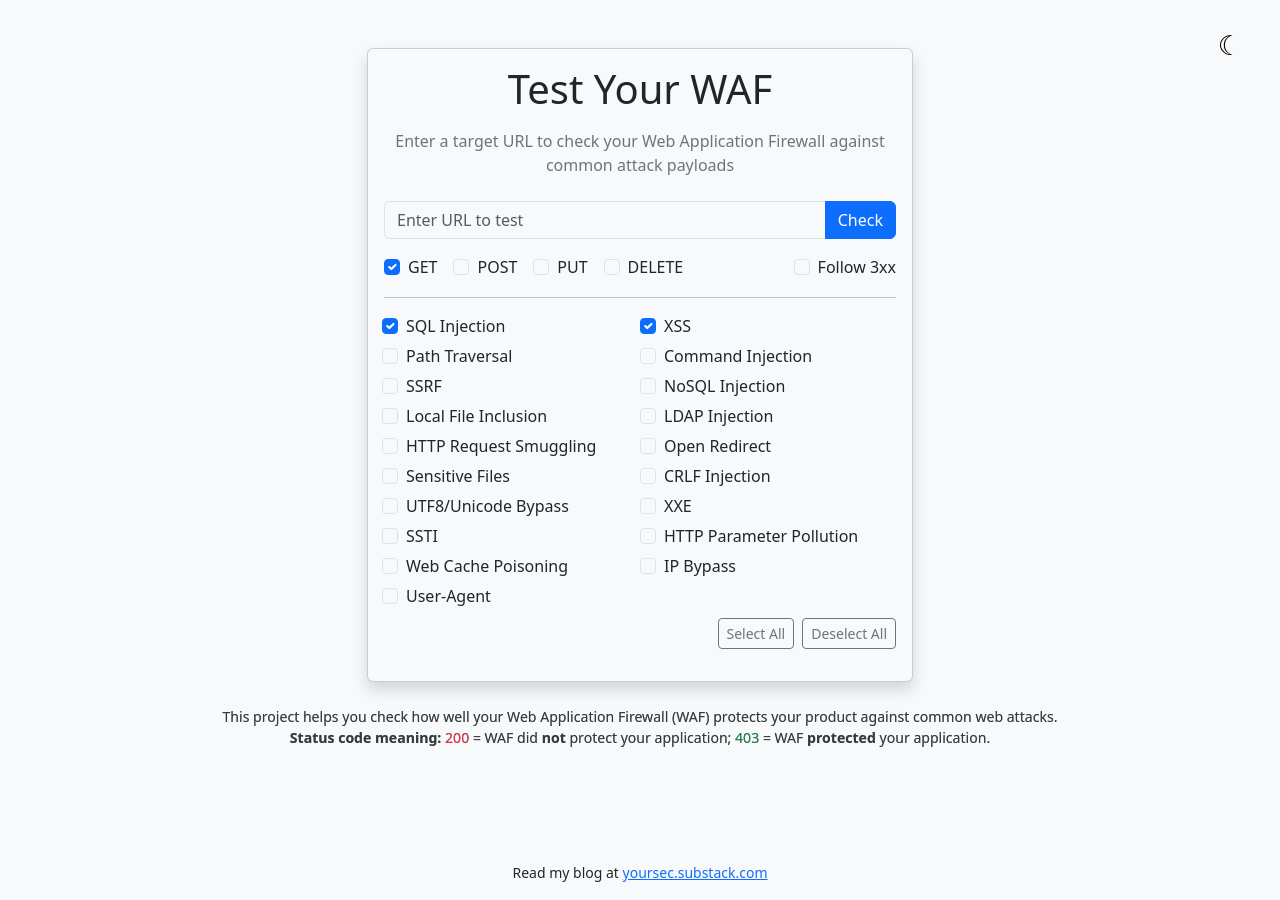
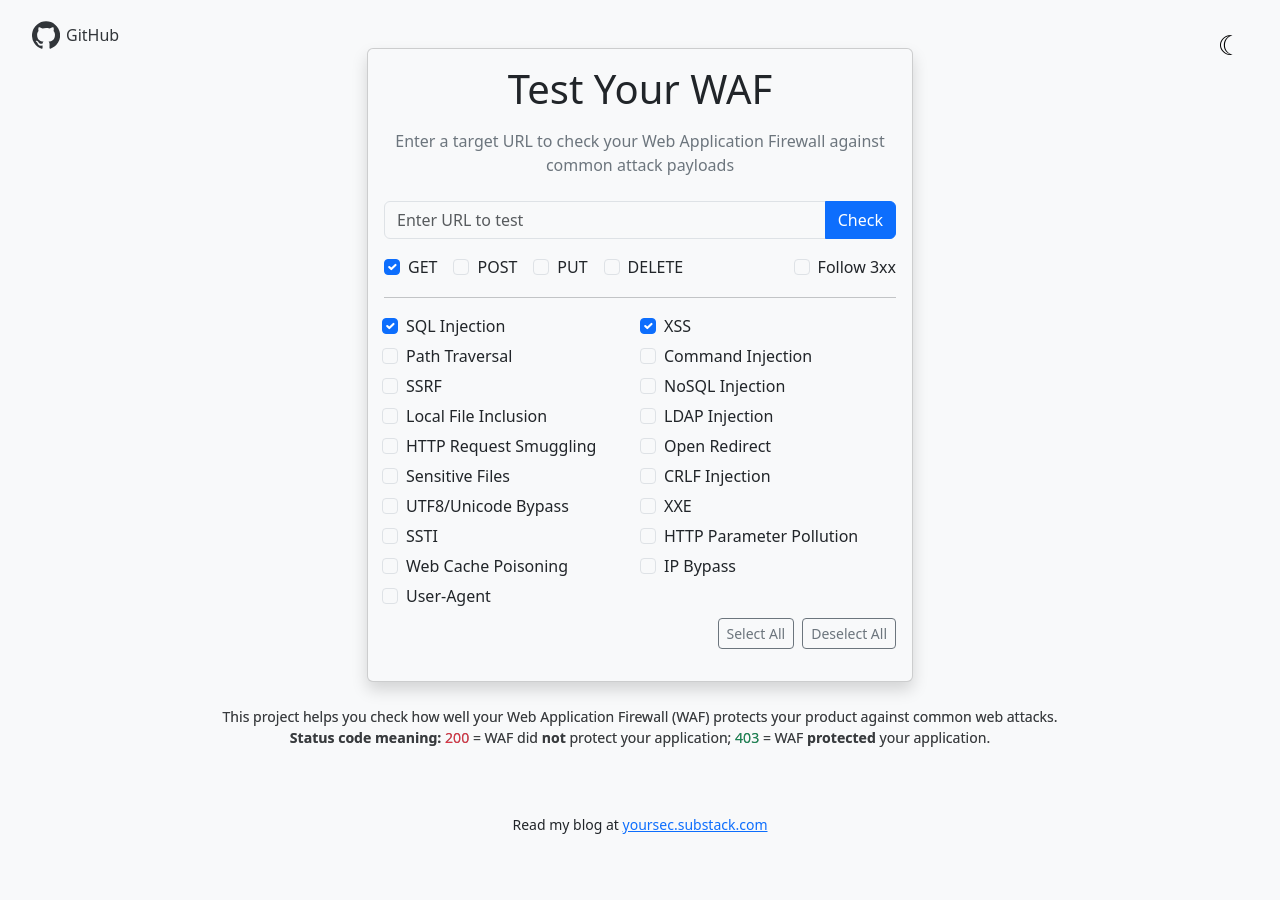
Before and after one commit to SecH0us3/waf-checker, a website: page app/src/static/index.html in a window 1280 px wide. After the commit the page ends 852 px from the top, so only its background shows below. Drawn offline with nearby package versions, Linux system fonts and the light colour scheme.

Commit message:
add gh link, fx bottom padding

```diff
--- a/app/src/static/index.html
+++ b/app/src/static/index.html
@@ -13,6 +13,13 @@
     <link rel="icon" type="image/svg+xml" href="favicon.svg">
 </head>
 <body class="bg-light" style="background-color: var(--bs-body-bg) !important; color: var(--bs-body-color) !important;">
+    <!-- GitHub repo link (left top corner) -->
+    <a class="github-corner-link" href="https://github.com/SecH0us3/waf-checker" target="_blank" rel="noopener" title="View on GitHub">
+      <svg viewBox="0 0 16 16" aria-hidden="true">
+        <path d="M8 .198a8 8 0 0 0-2.5 15.6c.4.074.547-.174.547-.386 0-.19-.007-.693-.01-1.36-2.226.484-2.695-1.074-2.695-1.074-.364-.924-.89-1.17-.89-1.17-.727-.497.055-.487.055-.487.803.057 1.226.825 1.226.825.715 1.223 1.873.87 2.33.666.072-.518.28-.87.508-1.07-1.777-.2-3.644-.887-3.644-3.951 0-.873.312-1.588.824-2.148-.083-.202-.357-1.018.078-2.122 0 0 .672-.216 2.2.82a7.65 7.65 0 0 1 2-.27c.68.003 1.36.092 2 .27 1.527-1.036 2.198-.82 2.198-.82.437 1.104.163 1.92.08 2.122.513.56.823 1.275.823 2.148 0 3.073-1.87 3.748-3.65 3.944.288.246.543.734.543 1.48 0 1.07-.01 1.93-.01 2.194 0 .214.144.463.55.384A8 8 0 0 0 8 .196Z"/>
+      </svg>
+      <span class="d-none d-md-inline">GitHub</span>
+    </a>
     <!-- Set initial icon -->
 <button class="theme-toggle" id="themeToggle" title="Toggle theme">☾</button>
     <div class="container py-5">
--- a/app/src/static/style.css
+++ b/app/src/static/style.css
@@ -205,3 +205,37 @@ body[data-theme='dark'] .description-waf-check {
     font-size: 0.90em !important;
   }
 }
+
+.github-corner-link {
+  position: absolute;
+  top: 1.3rem;
+  left: 2rem;
+  z-index: 11;
+  display: flex;
+  align-items: center;
+  text-decoration: none;
+  color: inherit;
+  opacity: 0.92;
+}
+.github-corner-link svg {
+  width: 28px;
+  height: 28px;
+  fill: currentColor;
+  margin-right: 6px;
+  display: inline-block;
+  vertical-align: middle;
+}
+@media (max-width: 600px) {
+  .github-corner-link {
+    top: 0.5rem !important;
+    left: 0.5rem !important;
+  }
+  .github-corner-link svg {
+    width: 22px !important;
+    height: 22px !important;
+  }
+}
+
+.py-5{
+  padding-bottom:0px !important;
+}
```
